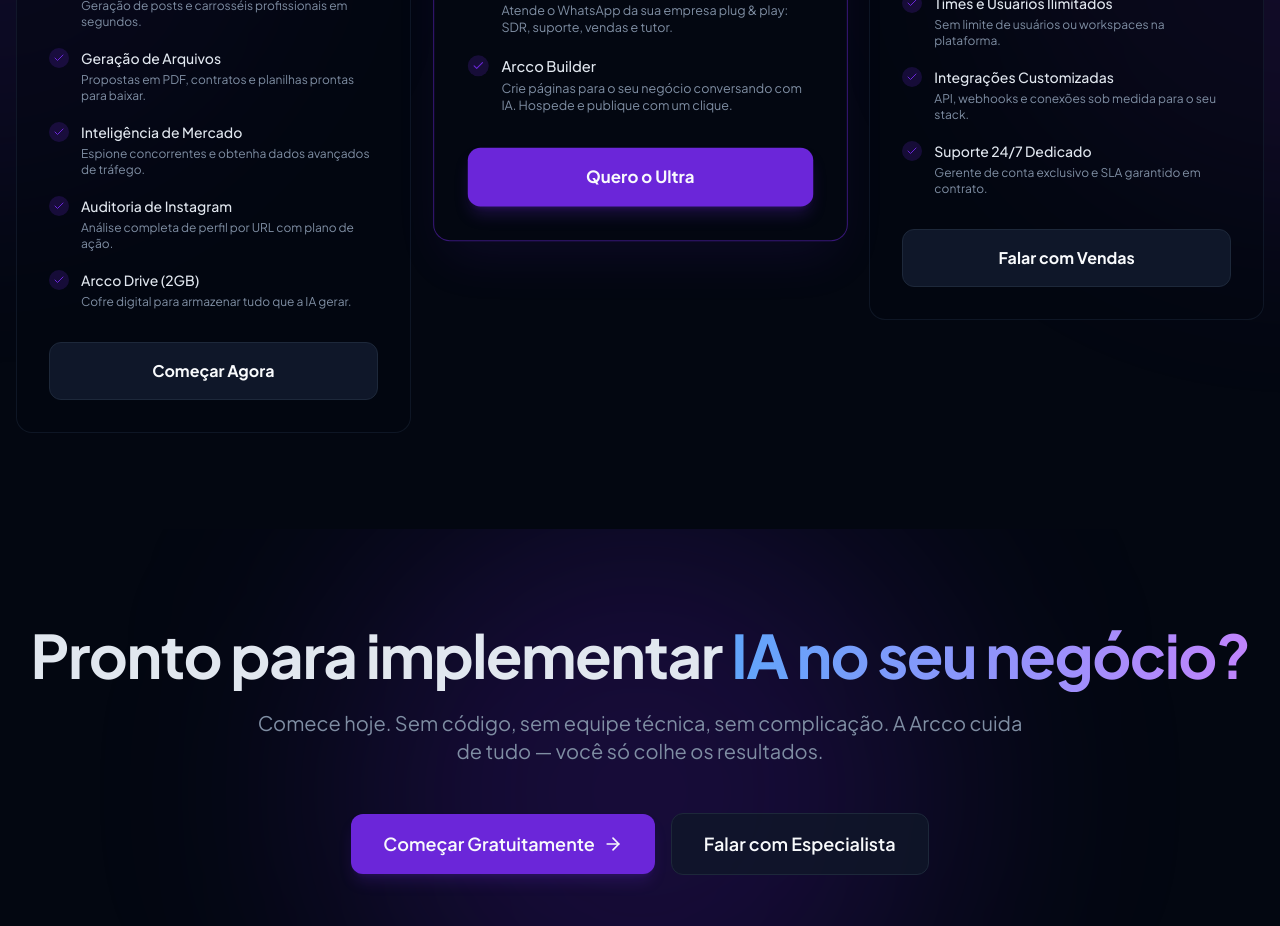
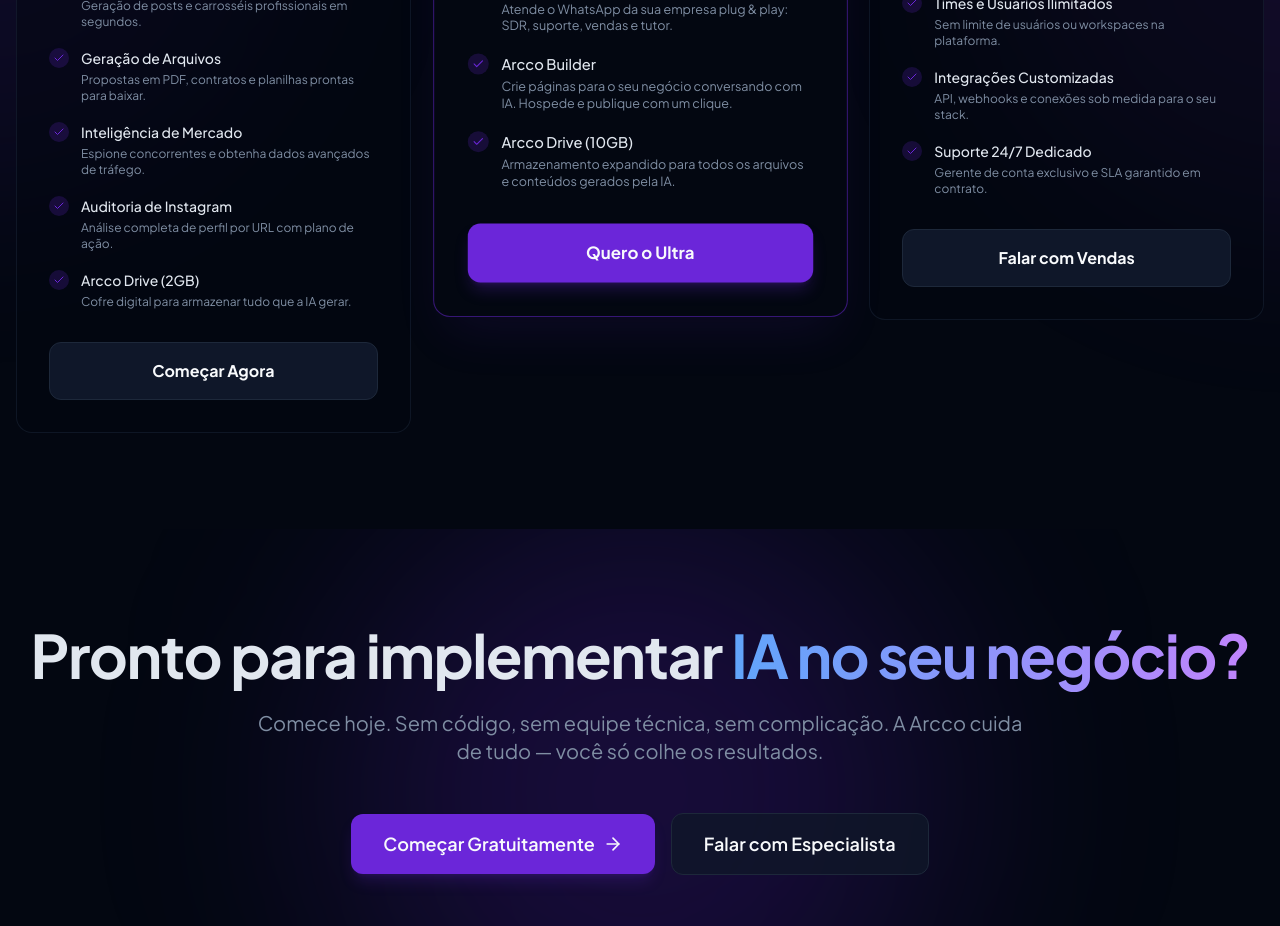
Before and after one commit to Nitianimelo/arcco-landing, a Next.js app: page / in a window 1280 px wide. Shown: the part 5160-6086 px from the top of the page. Built offline with nearby package versions, Linux system fonts and the light colour scheme.

Commit message:
feat(planos): adiciona Arcco Drive 10GB ao plano Ultra
https://claude.ai/code/session_01A6cz2XkJcUV7wdTr64nAkd

```diff
--- a/components/Planos.tsx
+++ b/components/Planos.tsx
@@ -57,6 +57,7 @@ const planos: Plano[] = [
       { icon: Gauge, text: 'Limite de Consumo Estendido', description: 'Muito mais capacidade para equipes que operam em alta escala.', included: true },
       { icon: Bot, text: 'Ollivia — IA no WhatsApp', description: 'Atende o WhatsApp da sua empresa plug & play: SDR, suporte, vendas e tutor.', included: true },
       { icon: Globe, text: 'Arcco Builder', description: 'Crie páginas para o seu negócio conversando com IA. Hospede e publique com um clique.', included: true },
+      { icon: HardDrive, text: 'Arcco Drive (10GB)', description: 'Armazenamento expandido para todos os arquivos e conteúdos gerados pela IA.', included: true },
     ],
   },
   {
```
